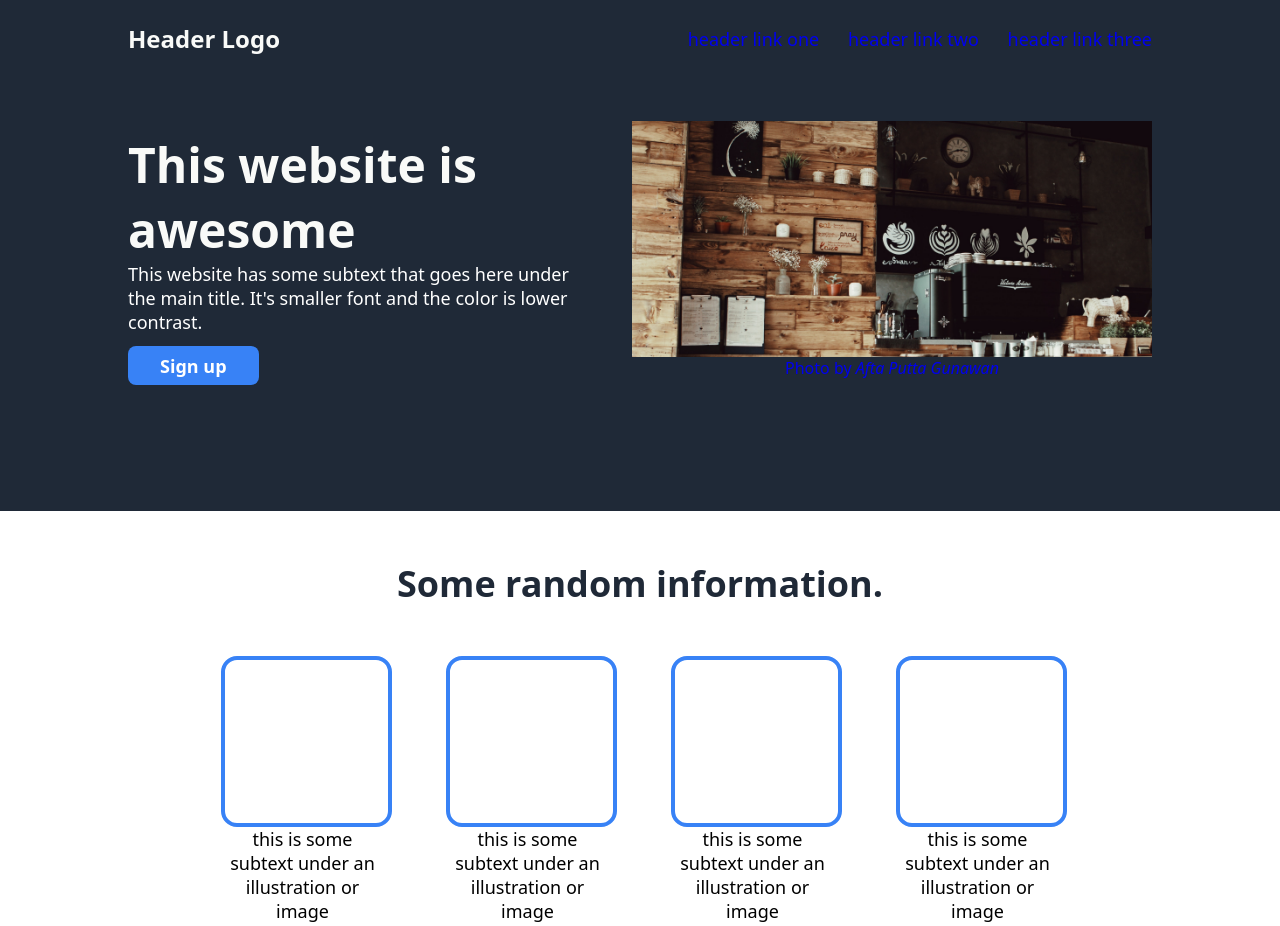
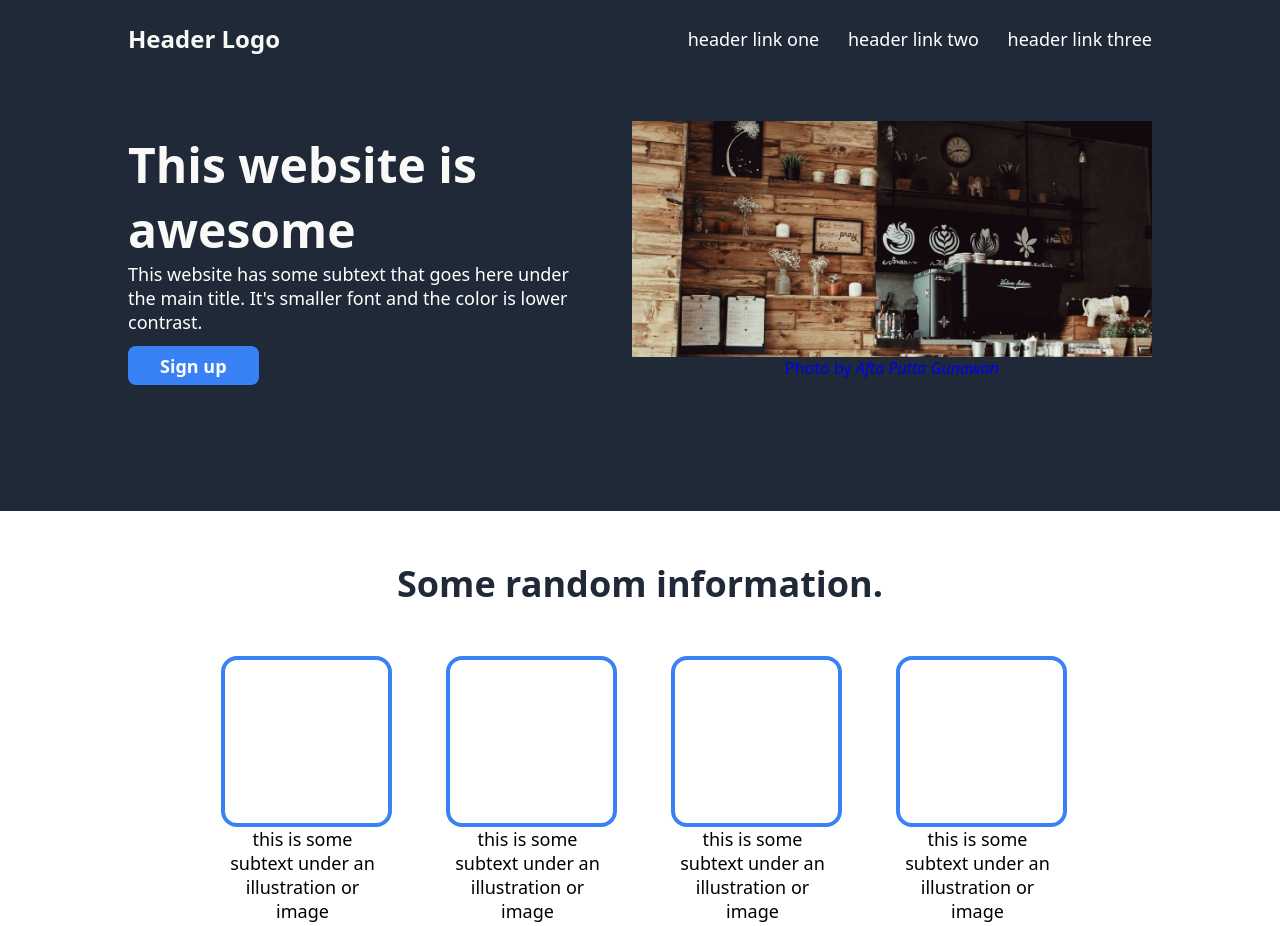
Before and after one commit to BelakTheWarlock/landing_page_TOP, a plain HTML site: page index.html in a window 1280 px wide. Shown: the top 926 px of the page. Drawn offline with Linux system fonts and the light colour scheme.

Commit message:
Fixed mistake with header links

```diff
--- a/index.html
+++ b/index.html
@@ -17,18 +17,15 @@
             <p style="color: #F9FAF8;font-size: 24px;font-weight: bold;">Header Logo</p>
             <nav>
                 <a href="#"
-                   class="no-underline no-visited no-active subtext"
-                   style="margin-left: 24px;">
+                   class="no-underline no-visited no-active subtext">
                         header link one
                 </a>
                 <a href="#"
-                   class="no-underline no-visited no-active subtext"
-                   style="margin-left: 24px;">
+                   class="no-underline no-visited no-active subtext">
                         header link two
                 </a>
                 <a href="#"
-                   class="no-underline no-visited no-active subtext"
-                   style="margin-left: 24px;">
+                   class="no-underline no-visited no-active subtext">
                         header link three
                 </a>
             </nav>
--- a/style.css
+++ b/style.css
@@ -20,6 +20,11 @@ body {
 p {
     margin: 0;
     padding: 0;
+}
+
+nav > a {
+    margin-left: 24px;
+    color: #fff;
 }
 
 button {
```
